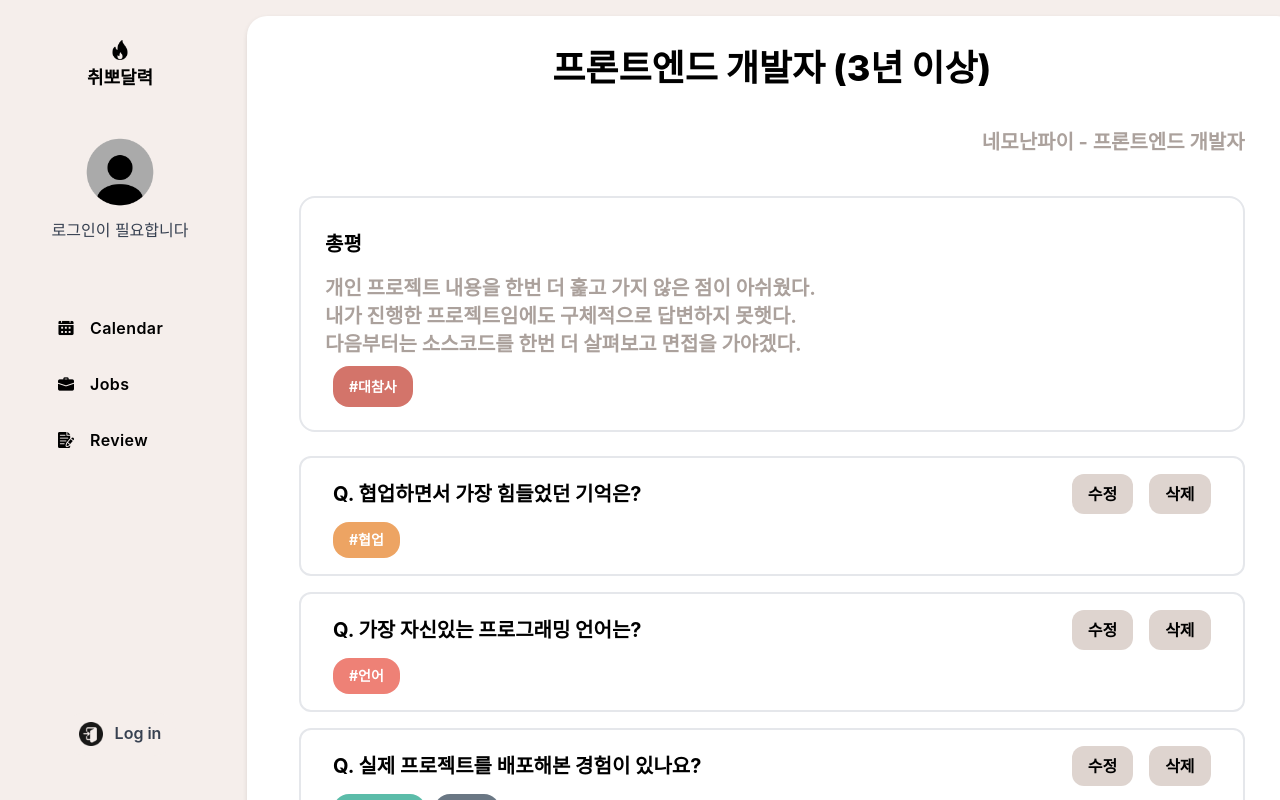
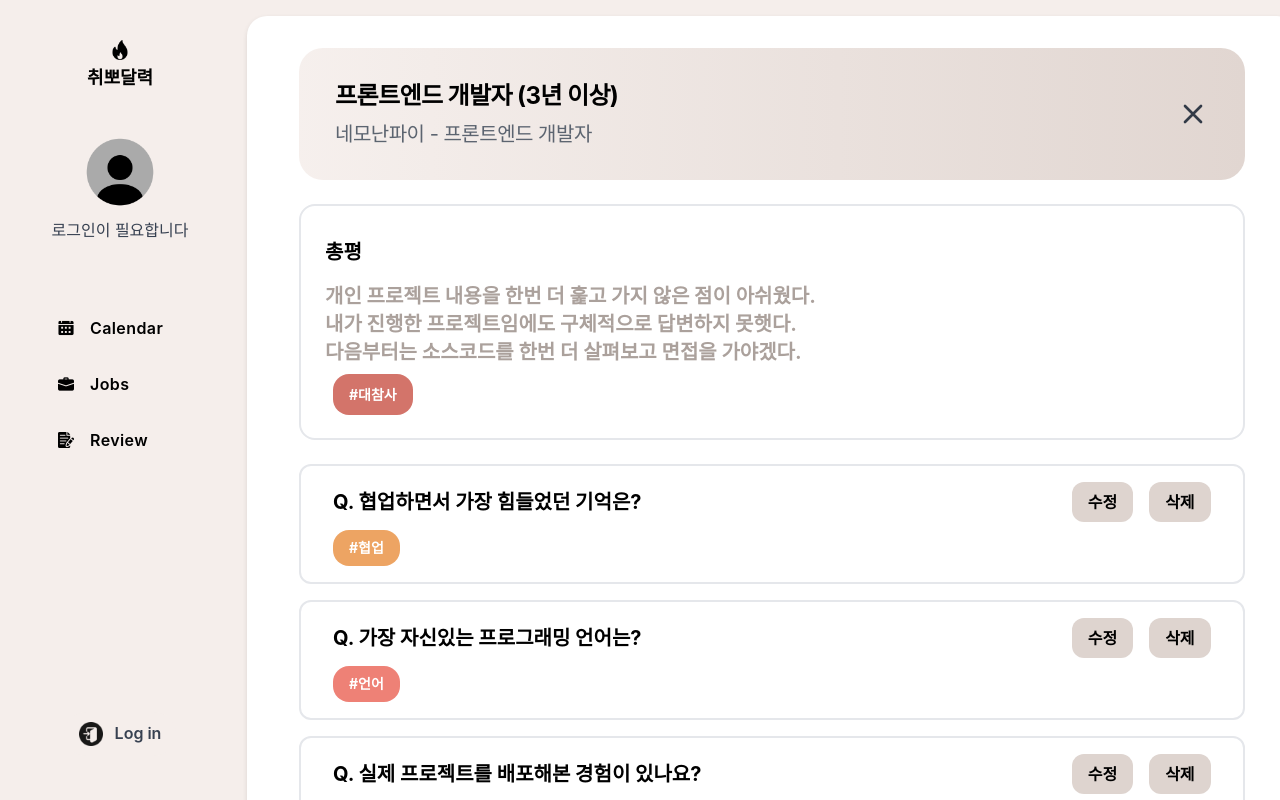
Before and after one commit to squarepieSNUWP/JobCalendar, a Next.js app: page /review/1 in a window 1280 px wide. Shown: the top 800 px of the page. Built offline with nearby package versions, Linux system fonts and the light colour scheme; no server answers.

Commit message:
Feat: 페이지 뒤로 가기 버튼 추가
- review 페이지로 돌아갈 수 있는 X 버튼을 추가하여
- 공고별 회고록에서 쉽게 페이지를 이동할 수 있게 했습니다.

```diff
--- a/src/pages/review/[id].js
+++ b/src/pages/review/[id].js
@@ -2,6 +2,7 @@ import { useRouter } from "next/router"
 import { jobs, ratings } from "@/data";
 import { useEffect, useState } from "react";
 import Layout from "@/components/Layout";
+import Link from 'next/link';
 
 export default function Review() {
     const router = useRouter();
@@ -60,9 +61,21 @@ export default function Review() {
 
     return job && job.reviews && (
         <Layout>
-            <h1 className="text-4xl font-extrabold text-center text-primary mb-10">{job.title}</h1>
-            <p className="text-xl font-bold text-[#ABA19C] mb-10 text-right">{job.company} - {job.occupation}</p>
+            <div className="bg-gradient-to-r from-[#f5eeebe7] to-[#e1d6d1] px-5 py-8 mb-6 rounded-3xl relative">
+                <Link href="/review">
+                    <svg class="h-8 w-8 mr-9 text-gray-800/90 absolute
+                        top-1/2 right-0 transform -translate-y-1/2 cursor-pointer"
+                            fill="none"
+                            viewBox="0 0 24 24"
+                            stroke="currentColor">
+                            <path stroke-linecap="round" stroke-linejoin="round" stroke-width="2" d="M6 18L18 6M6 6l12 12"/>
+                    </svg>
+                </Link>
 
+                <h1 className="text-2xl font-bold mb-2 text-left pl-4 text-primary tracking-tight">{job.title}</h1>
+                <p className="text-xl font-base text-gray-600/90 pl-4 tracking-tight text-left">{job.company} - {job.occupation}</p>
+
+            </div>
             <div className="border-2 border-primary px-6 py-8 mb-6 rounded-2xl">
                 <p className="text-xl font-bold text-primary mb-4">총평</p>
                 {job.generalReview.length > 0 && job.generalRating ? (
--- a/src/pages/review/index.js
+++ b/src/pages/review/index.js
@@ -11,7 +11,7 @@ export default function ReviewList() {
             {jobs.map((j, index) => (
                 <div onClick={() => router.push(`/review/${j.id}`)} key={index} className="
                 w-full rounded-3xl btn-hover color-1 my-3 px-8 py-6 cursor-pointer relative">
-                    <svg class="h-8 w-8 mr-9 text--gray-800/90 absolute top-1/2 right-0 transform -translate-y-1/2"  width="24" height="24" viewBox="0 0 24 24" stroke-width="2"
+                    <svg class="h-8 w-8 mr-9 text-gray-800/90 absolute top-1/2 right-0 transform -translate-y-1/2"  width="24" height="24" viewBox="0 0 24 24" stroke-width="2"
                     stroke="currentColor" fill="none" stroke-linecap="round" stroke-linejoin="round">
                         <path stroke="none" d="M0 0h24v24H0z"/>
                         <polyline points="9 6 15 12 9 18" />
@@ -19,7 +19,7 @@ export default function ReviewList() {
                     <p>
                         <span className="text-base text-[#C5C0BE]"> {(new Date(j.endDate)).toLocaleDateString()}</span>
                     </p>
-                    <h2 className="text-xl font-bold text-gray-800/90 mt-3 mb-0.5">{j.title}</h2>
+                    <h2 className="text-xl font-bold tracking-tight text-gray-800/90 mt-3 mb-0.5">{j.title}</h2>
                     <h3 className="text-lg font-normal text-gray-800/70">{j.company}</h3>
                 </div>
             ))}
```
